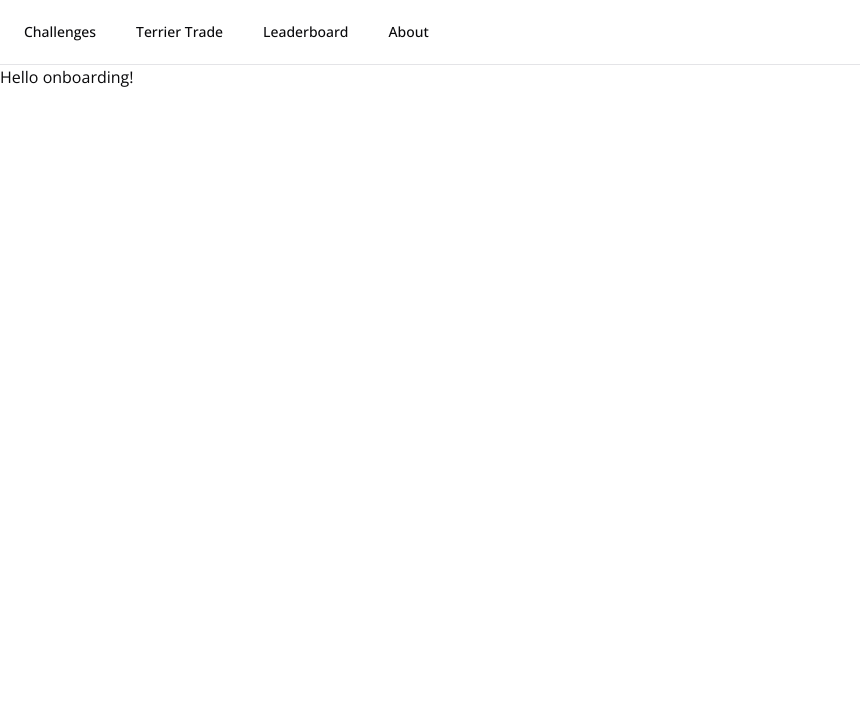
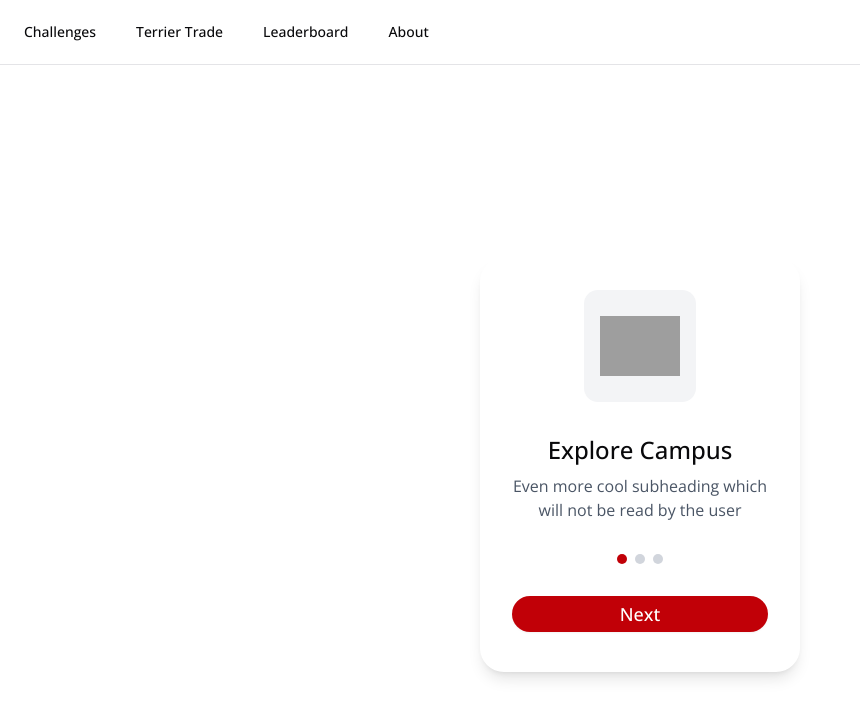
Before and after one commit to ScottyLabs/o-quest, a React (Vite) app in the folder apps/frontend/: page /onboarding in a window 1280 px wide. Shown: the top 718 px of the page, without its empty margins (0-860 px from the left). Built offline with nearby package versions, Linux system fonts and the light colour scheme; grey boxes are pictures that could not be loaded.

Commit message:
feat: create onboarding screens

```diff
--- a/apps/frontend/src/routes/onboarding.tsx
+++ b/apps/frontend/src/routes/onboarding.tsx
@@ -1,13 +1,114 @@
-import { createFileRoute } from "@tanstack/react-router";
+import { Button } from "@/components/ui/button";
+import { createFileRoute, useNavigate } from "@tanstack/react-router";
+import { useState } from "react";
 
 export const Route = createFileRoute("/onboarding")({
     component: Onboarding,
 });
 
+interface Step {
+    title: string;
+    description: string;
+    image: string;
+    button: string;
+    action: "next" | "login";
+}
+
+const steps: Step[] = [
+    {
+        title: "Explore Campus",
+        description:
+            "Even more cool subheading which will not be read by the user",
+        image: "/path/to/image1.png",
+        button: "Next",
+        action: "next",
+    },
+    {
+        title: "Collect Coins",
+        description: "Scotty Coins can be earned through completing tasks",
+        image: "/path/to/image2.png",
+        button: "Next",
+        action: "next",
+    },
+    {
+        title: "Reap Rewards",
+        description:
+            "Trade Scotty Coin at the Terrier Trade to earn swag, rewards, and more",
+        image: "/path/to/image3.png",
+        button: "Log In",
+        action: "login",
+    },
+];
+
 function Onboarding() {
+    const [currentStep, setCurrentStep] = useState(0);
+    const navigate = useNavigate();
+
+    const nextStep = () =>
+        setCurrentStep((s) => Math.min(s + 1, steps.length - 1));
+    const prevStep = () => setCurrentStep((s) => Math.max(s - 1, 0));
+
+    const handleStepAction = () => {
+        const currentStepData = steps[currentStep];
+        if (currentStepData?.action === "login") {
+            navigate({ to: "/" });
+        } else {
+            nextStep();
+        }
+    };
+
+    const step = steps[currentStep];
+    if (!step) return null;
+
+    const { title, description, image, button } = step;
+
     return (
-        <div>
-            <p>Hello onboarding!</p>
+        <div className="min-h-screen flex items-center justify-center bg-white">
+            <div className="w-full max-w-xs p-8 rounded-3xl shadow-lg flex flex-col items-center">
+                {/* Image */}
+                <div className="w-28 h-28 rounded-xl bg-gray-100 flex items-center justify-center mb-8">
+                    <img
+                        src={image}
+                        alt={title}
+                        className="w-20 h-20 object-contain"
+                    />
+                </div>
+                {/* Title */}
+                <h2 className="text-2xl font-medium mb-2 text-center">
+                    {title}
+                </h2>
+                {/* Description */}
+                <p className="text-gray-600 text-base text-center mb-8">
+                    {description}
+                </p>
+                {/* Dots */}
+                <div className="flex gap-2 mb-8">
+                    {steps.map((step, i) => (
+                        <span
+                            key={step.title}
+                            className={`w-2.5 h-2.5 rounded-full ${i === currentStep ? "bg-red-700" : "bg-gray-300"}`}
+                        />
+                    ))}
+                </div>
+                {/* Buttons */}
+                <Button
+                    onClick={handleStepAction}
+                    className="w-full py-3 bg-red-700 text-white rounded-full text-lg font-medium mb-2 transition hover:bg-red-800"
+                    type="button"
+                >
+                    {button}
+                </Button>
+                {currentStep > 0 && (
+                    <Button
+                        onClick={prevStep}
+                        variant="secondary"
+                        className="w-full py-2 bg-gray-200 text-gray-500 rounded-full text-base font-normal transition hover:bg-gray-300"
+                        type="button"
+                    >
+                        Back
+                    </Button>
+                )}
+            </div>
         </div>
     );
 }
```
